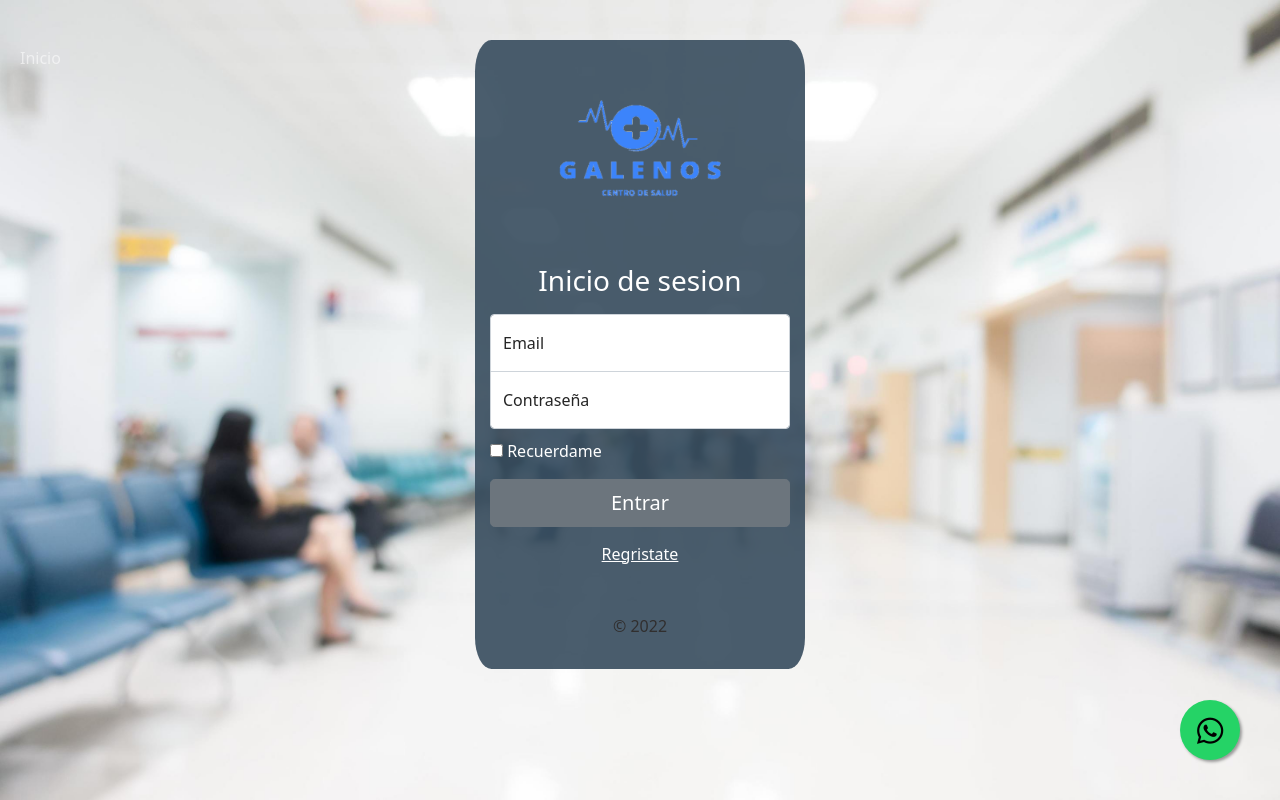
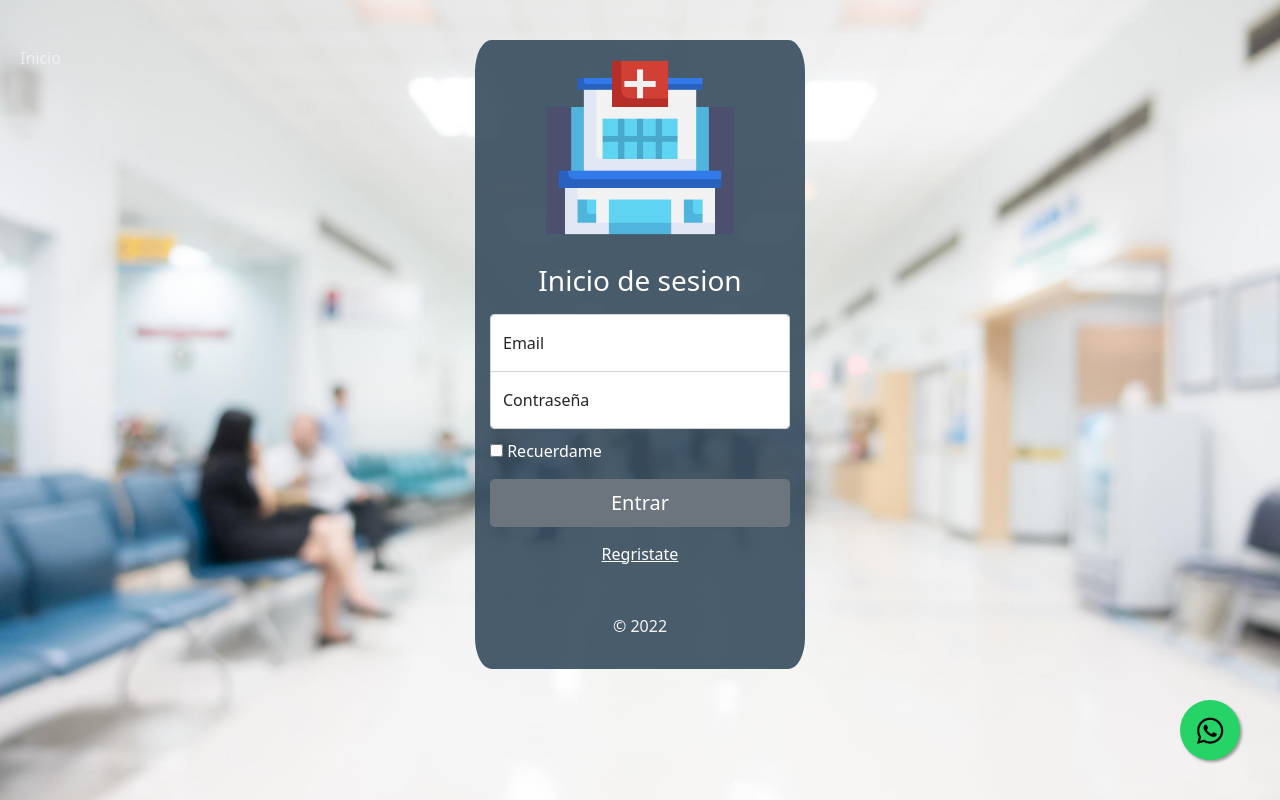
Before and after one commit to bastinasti/Galenos, a Django app: page /iniciosesion/ in a window 1280 px wide. Run offline with Django 4.2, Linux system fonts and the light colour scheme; some libraries are stand-ins or nearby versions.

Commit message:
Inicio S

```diff
--- a/Inicio/templates/Inicio/InicioSesion/sesion.html
+++ b/Inicio/templates/Inicio/InicioSesion/sesion.html
@@ -48,8 +48,8 @@
     <form method="post" action="{% url 'iniciar_sesion' %}">
       {% csrf_token %}
       <div class="xd">
-        <img class="mb-4" src="../../../static/Inicio/img/inicio/galenoctm.png" alt="" width="72" height="57">
-        <h2 class="h3 mb-3 fw-normal">Inicio de sesion</h2>
+        <img class="mb-4" src="{% static 'inicio/img/InicioSesion/hospital.png' %}" alt="" width="72" height="57">
+        <h3 class="h3 mb-3 fw-normal">Inicio de sesion</h3>
       </div>
       <div class="form-floating">
         <input type="email" required class="form-control" id="floatingInput" placeholder="nombre@ejemplo.com"
@@ -72,8 +72,8 @@
         <a class="colorcolor" href="{% url 'registro' %}">Regristate</a>
       </div>
       {% if messages %} <div> {% for i in messages %} <p> {{ i }} </p> {% endfor %} </div> {% endif %}
-      <div class="color">
-        <p class="mt-5 mb-3">&copy; 2022</p>
+      <div class="pp">
+        <p class="mt-5 mb-3 colorcolor">&copy; 2022</p>
       </div>
     </form>
   </main>
```
Also changed, not shown: Inicio/static/Inicio/img/InicioSesion/hospital.png (added).
